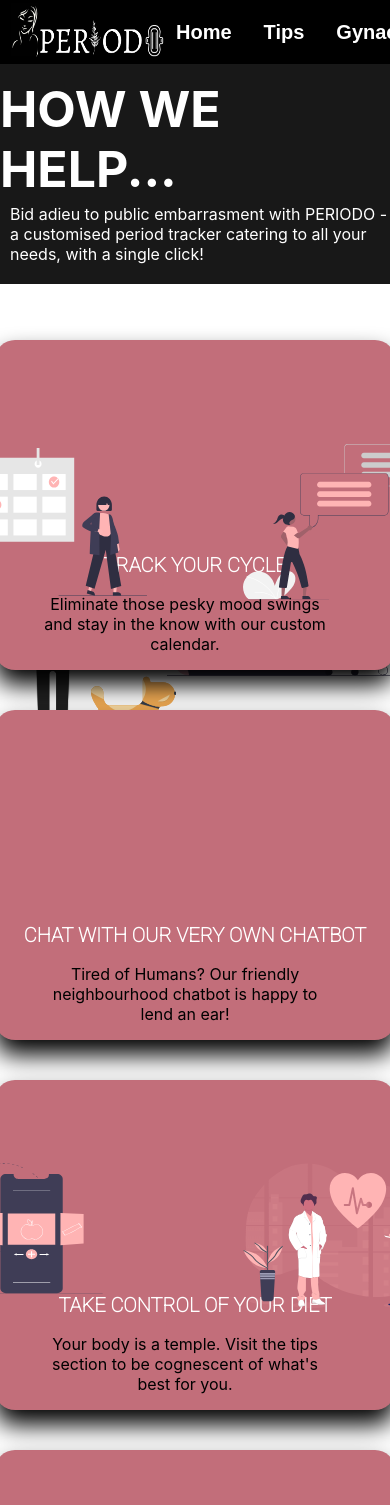
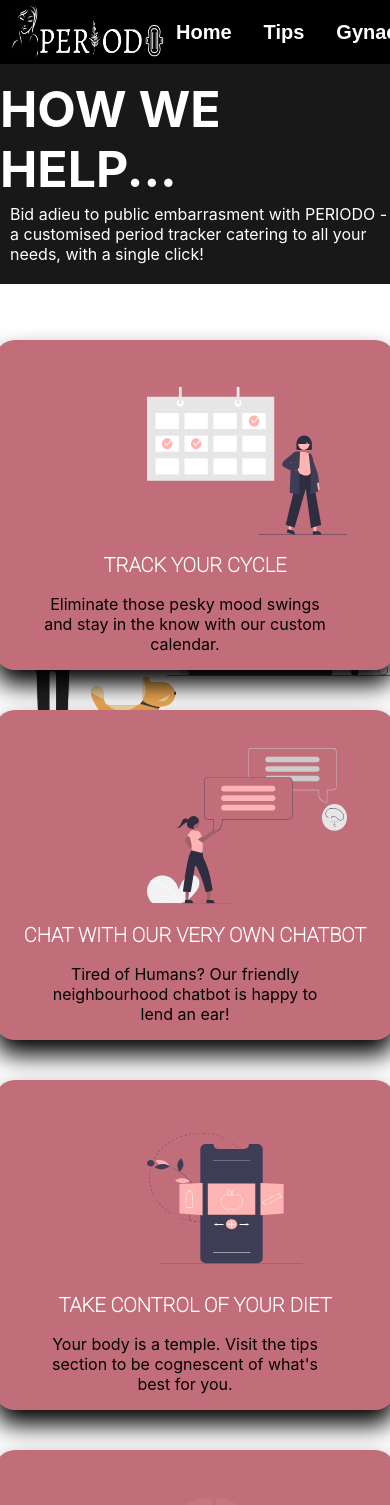
Before and after one commit to Feminine-Divine/periodo, a Next.js app in the folder periodo/: page /about in a window 390 px wide. Shown: the top 1505 px of the page. Built offline with nearby package versions, Linux system fonts and the light colour scheme.

Commit message:
Images made Responsive

```diff
--- a/periodo/components/about/aboutstyle.module.css
+++ b/periodo/components/about/aboutstyle.module.css
@@ -130,15 +130,25 @@
     width: 300px;
 }
 
-/*
-.a{
-    position: relative;
-    display: inline-block;
-    padding: 10px 20px;
-    background: #000;
-    color: aliceblue;
-    border-radius: 40px;
-    text-decoration: none;
-    margin-top: 2px
+@media (max-width:919px){
+ .chatbot{
+   position: absolute;
+   top: 28%;
+   left: 40%;
+ }
+ .med{
+   position: absolute;
+   top: 77%;
+   left: 40%;
+ }
+ .diet{
+   position: absolute;
+   top: 53%;
+   left: 40%;
+ }
+ .calendar{
+   position: absolute;
+   top: 4%;
+   left: 40%;
+ }
 }
-*/
```
